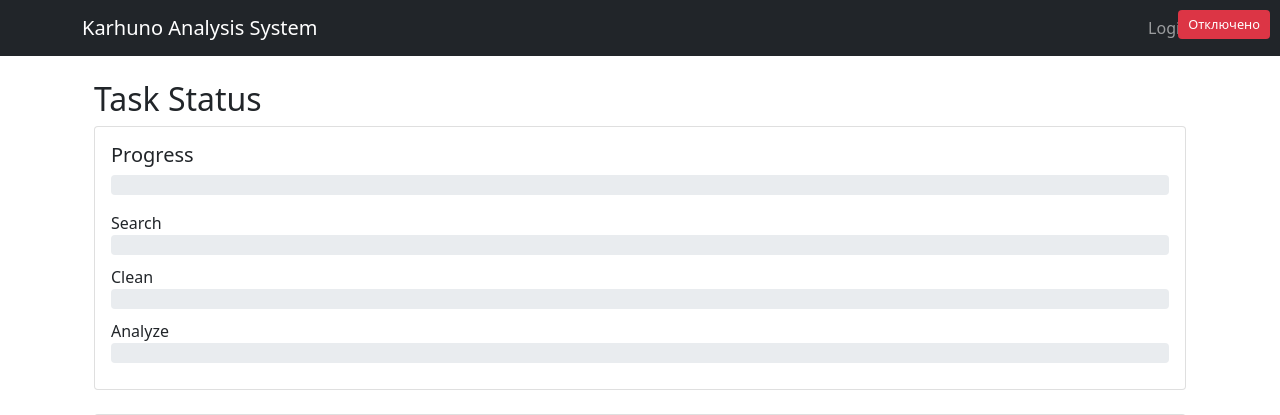
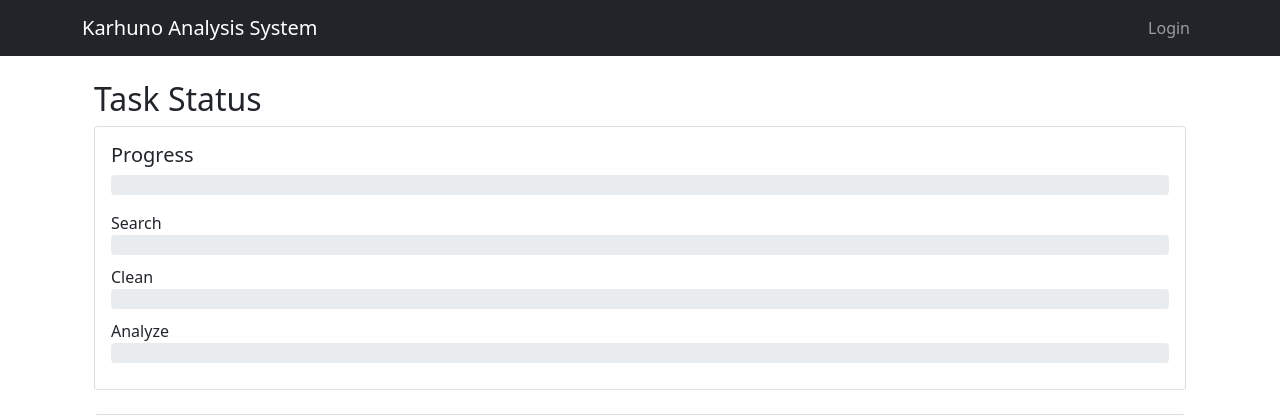
Before and after one commit to 0707071/my-project, a Python web app: template app/templates/main/task_status.html in a window 1280 px wide. Shown: the top 415 px of the page. Run offline with Jinja, Linux system fonts and the light colour scheme; the template is opened without the code that fills it, so the values that code supplies are empty; some libraries are stand-ins or nearby versions.

Commit message:
fix some

```diff
--- a/app/templates/main/task_status.html
+++ b/app/templates/main/task_status.html
@@ -34,34 +34,18 @@
     .log-entry.clean { color: #ffc107; }
     .log-entry.analyze { color: #198754; }
 
+    /* Скрываем индикатор статуса соединения */
     .connection-status {
-        position: fixed;
-        top: 10px;
-        right: 10px;
-        padding: 5px 10px;
-        border-radius: 4px;
-        font-size: 0.8rem;
-        z-index: 1000;
-    }
-    .connection-status.connected {
-        background: #198754;
-        color: white;
-    }
-    .connection-status.disconnected {
-        background: #dc3545;
-        color: white;
-    }
-    .connection-status.connecting {
-        background: #ffc107;
-        color: black;
+        display: none;
     }
 </style>
 {% endblock %}
 
 {% block content %}
 <div class="container">
-    <div id="connectionStatus" class="connection-status disconnected">
-        Отключено
+    <!-- Скрытый индикатор статуса (оставляем в DOM, но не показываем) -->
+    <div id="connectionStatus" class="connection-status">
+        Disconnected
     </div>
 
     <h2>Task Status</h2>
@@ -141,11 +125,12 @@ document.addEventListener('DOMContentLoaded', function() {
     const maxReconnectAttempts = 5;
 
     function updateConnectionStatus(status, message) {
+        // Обновляем текст, но не показываем
         connectionStatus.className = 'connection-status ' + status;
         connectionStatus.textContent = message;
     }
 
-    updateConnectionStatus('connecting', 'Подключение...');
+    updateConnectionStatus('connecting', 'Connecting...');
 
     // Инициализируем сокет с новыми настройками
     const socket = io({
@@ -163,36 +148,37 @@ document.addEventListener('DOMContentLoaded', function() {
     // Обработчики событий сокета
     socket.on('connect', function() {
         console.log('Connected to Socket.IO');
-        updateConnectionStatus('connected', 'Подключено');
+        updateConnectionStatus('connected', 'Connected');
         reconnectAttempts = 0;
         socket.emit('join', {task_id: taskId});
     });
 
     socket.on('connect_error', function(error) {
         console.error('Socket.IO connection error:', error);
-        updateConnectionStatus('disconnected', 'Ошибка подключения');
+        updateConnectionStatus('disconnected', 'Connection error');
         reconnectAttempts++;
 
         if (reconnectAttempts >= maxReconnectAttempts) {
-            updateConnectionStatus('disconnected', 'Не удалось подключиться');
+            updateConnectionStatus('disconnected', 'Failed to connect');
             socket.disconnect();
         }
     });
 
     socket.on('disconnect', function() {
         console.log('Disconnected from Socket.IO');
-        updateConnectionStatus('disconnected', 'Отключено');
+        updateConnectionStatus('disconnected', 'Disconnected');
     });
 
     socket.on('reconnecting', function(attemptNumber) {
         console.log('Attempting to reconnect:', attemptNumber);
-        updateConnectionStatus('connecting', `Переподключение (${attemptNumber}/${maxReconnectAttempts})...`);
+        updateConnectionStatus('connecting', `Reconnecting (${attemptNumber}/${maxReconnectAttempts})...`);
     });
 
     socket.on('join_response', function(data) {
         console.log('Join response:', data);
         if (data.status === 'joined') {
-            addLogEntry('System', `Подключено к комнате: ${data.room}`);
+            // Не добавляем сообщение о подключении к комнате в логи
+            // addLogEntry('System', `Connected to room: ${data.room}`);
         }
     });
 
```
